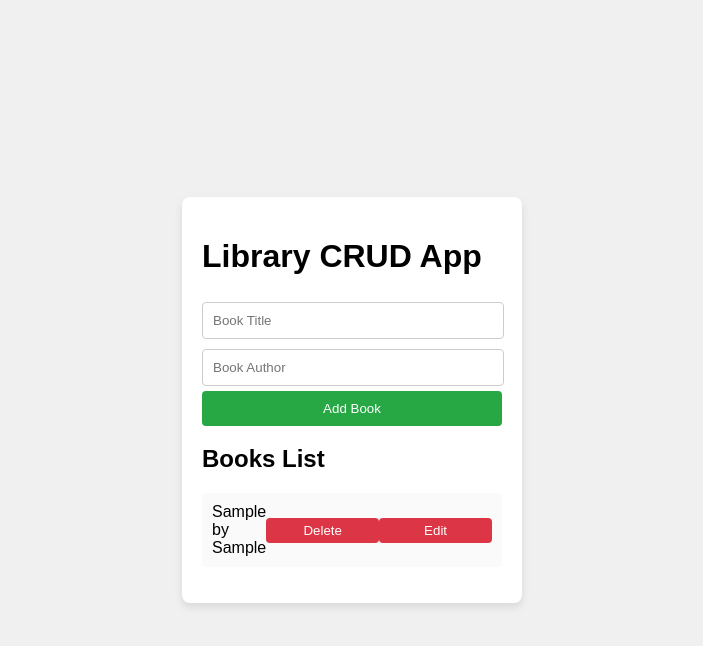
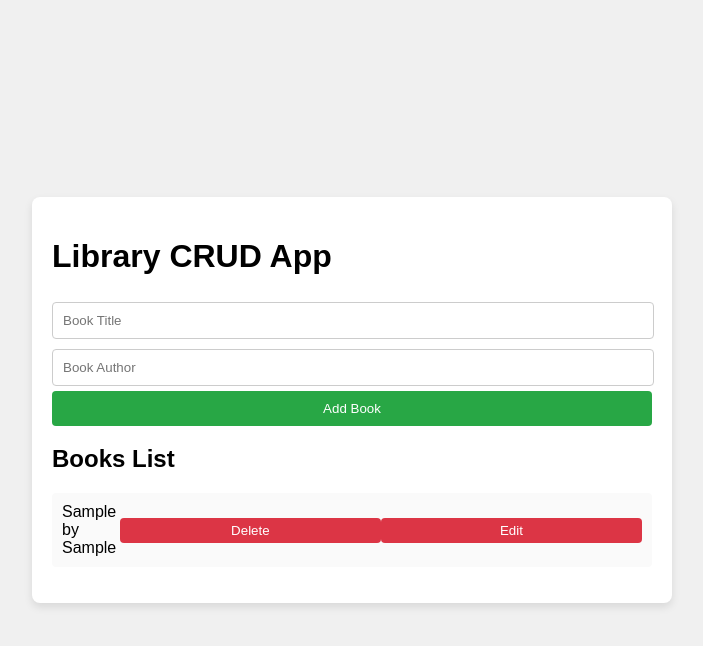
Before and after one commit to devtheon-code/js-crud-books, a plain HTML site: page index.html in a window 1280 px wide. Both pictures are taken after typing "Sample", "Sample" into the empty fields and a click on the button "Add Book". Shown: the whole page, without its empty margins (288-991 px from the left). Drawn offline with Linux system fonts and the light colour scheme.

Commit message:
update css

```diff
--- a/script.js
+++ b/script.js
@@ -1,7 +1,18 @@
 // app.js
 
-// Array to hold the books
-let books = [];
+// Function to load books from local storage
+function loadBooks() {
+  const storedBooks = localStorage.getItem('books');
+  return storedBooks ? JSON.parse(storedBooks) : [];
+}
+
+// Function to save books to local storage
+function saveBooks() {
+  localStorage.setItem('books', JSON.stringify(books));
+}
+
+// Array to hold the books (initializing with books from local storage)
+let books = loadBooks();
 
 // Function to render the books list
 function renderBooks() {
@@ -11,7 +22,7 @@ function renderBooks() {
   books.forEach((book, index) => {
     const li = document.createElement('li');
     li.innerHTML = `
-            ${book.title} by ${book.author}
+            <div class="textDisplay">${book.title} by ${book.author}</div>
             <button onclick="deleteBook(${index})">Delete</button>
             <button onclick="editBook(${index})">Edit</button>
         `;
@@ -31,6 +42,9 @@ function addBook() {
     // Add book to the array
     books.push({ title, author });
 
+    // Save the updated books to local storage
+    saveBooks();
+
     // Clear the inputs
     titleInput.value = '';
     authorInput.value = '';
@@ -45,7 +59,12 @@ function addBook() {
 // Function to delete a book
 function deleteBook(index) {
   books.splice(index, 1); // Remove the book from the array
-  renderBooks(); // Re-render the book list
+
+  // Save the updated books to local storage
+  saveBooks();
+
+  // Re-render the book list
+  renderBooks();
 }
 
 // Function to edit a book
@@ -55,6 +74,11 @@ function editBook(index) {
 
   if (newTitle && newAuthor) {
     books[index] = { title: newTitle, author: newAuthor };
+
+    // Save the updated books to local storage
+    saveBooks();
+
+    // Re-render the book list
     renderBooks();
   }
 }
--- a/style.css
+++ b/style.css
@@ -14,7 +14,7 @@ body {
   padding: 20px;
   border-radius: 8px;
   box-shadow: 0 4px 8px rgba(0, 0, 0, 0.1);
-  width: 300px;
+  width: 600px;
 }
 
 input {
@@ -66,3 +66,8 @@ li button {
 li button:hover {
   background-color: #c82333;
 }
+
+.textDisplay {
+  display: flex;
+  justify-content: space-between;
+}
```
